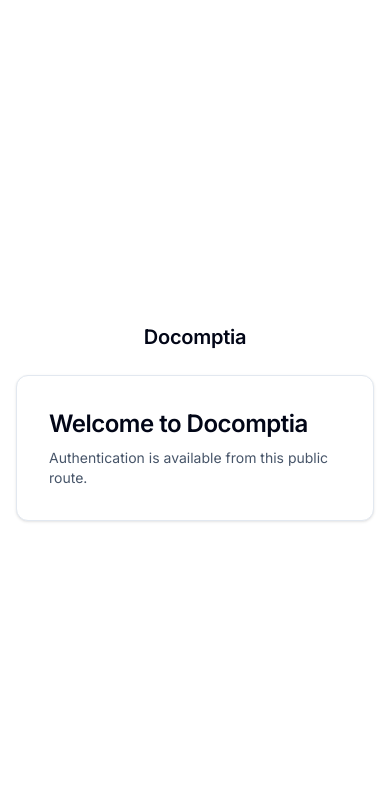
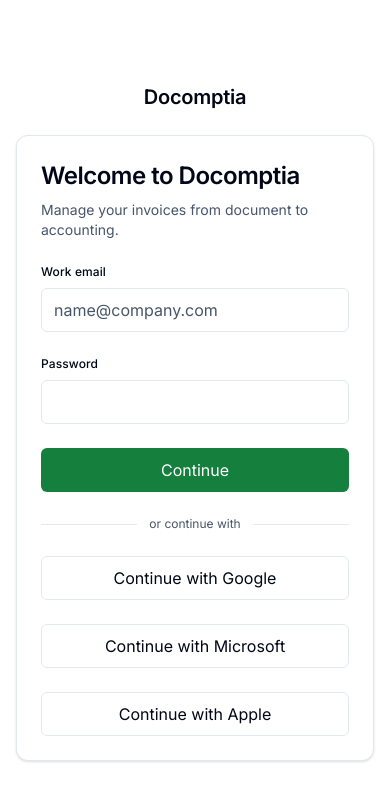
Before and after one commit to fil-rouge-docomptia/docomptia, a React (Vite) app in the folder frontend/: page /login in a window 390 px wide. Shown: the top 800 px of the page. Built offline with nearby package versions, Linux system fonts and the light colour scheme; no server answers.

Commit message:
KAN-246: Implement responsive login flow

```diff
--- a/frontend/src/pages/LoginRoutePage.tsx
+++ b/frontend/src/pages/LoginRoutePage.tsx
@@ -1,14 +1,138 @@
+import { useState } from 'react'
+import type { FormEvent } from 'react'
+import { CircleAlert, LoaderCircle } from 'lucide-react'
+import { useNavigate } from 'react-router-dom'
+
+import { Alert, AlertDescription } from '@/components/ui/alert'
+import { Button } from '@/components/ui/button'
+import { Card, CardContent, CardDescription, CardHeader } from '@/components/ui/card'
+import { Input } from '@/components/ui/input'
+import { Label } from '@/components/ui/label'
+import { Separator } from '@/components/ui/separator'
+import { login } from '@/services/auth'
+
+const AUTH_TOKEN_STORAGE_KEY = 'docomptia.authToken'
+const LOGIN_ERROR_MESSAGE = 'Unable to sign in. Check your credentials and try again.'
+const ssoProviders = ['Google', 'Microsoft', 'Apple']
+
 export default function LoginRoutePage() {
+  const navigate = useNavigate()
+  const [errorMessage, setErrorMessage] = useState<string | null>(null)
+  const [isSubmitting, setIsSubmitting] = useState(false)
+
+  async function handleSubmit(event: FormEvent<HTMLFormElement>) {
+    event.preventDefault()
+    setErrorMessage(null)
+    setIsSubmitting(true)
+
+    const formData = new FormData(event.currentTarget)
+
+    try {
+      const session = await login({
+        email: String(formData.get('email')).trim(),
+        password: String(formData.get('password')),
+      })
+
+      sessionStorage.setItem(AUTH_TOKEN_STORAGE_KEY, session.token)
+      navigate('/dashboard', { replace: true })
+    } catch {
+      setErrorMessage(LOGIN_ERROR_MESSAGE)
+    } finally {
+      setIsSubmitting(false)
+    }
+  }
+
   return (
     <main className="flex min-h-screen items-center justify-center bg-background px-4 py-12">
-      <div className="w-full max-w-[440px] text-center">
-        <p className="text-xl font-semibold tracking-[-0.25px] text-foreground">Docomptia</p>
-        <div className="mt-6 rounded-xl border bg-card p-8 text-left shadow-elevation-2">
-          <h1 className="text-2xl font-semibold tracking-[-0.5px]">Welcome to Docomptia</h1>
-          <p className="mt-2 text-sm leading-5 text-muted-foreground">
-            Authentication is available from this public route.
-          </p>
-        </div>
+      <div className="flex w-full max-w-[440px] flex-col items-center gap-6">
+        <p className="text-xl font-semibold leading-7 tracking-[-0.25px] text-foreground">
+          Docomptia
+        </p>
+
+        <Card className="w-full overflow-hidden rounded-xl shadow-elevation-2">
+          <CardHeader className="space-y-2 p-6 pb-0 md:p-8 md:pb-0">
+            <h1 className="text-2xl font-semibold leading-8 tracking-[-0.5px]">
+              Welcome to Docomptia
+            </h1>
+            <CardDescription className="min-h-10 leading-5">
+              Manage your invoices from document to accounting.
+            </CardDescription>
+          </CardHeader>
+
+          <CardContent className="p-6 md:p-8 md:pt-6">
+            <form className="flex flex-col gap-6" onSubmit={handleSubmit}>
+              <div className="flex flex-col gap-2">
+                <Label className="text-xs leading-4 tracking-[0.1px]" htmlFor="email">
+                  Work email
+                </Label>
+                <Input
+                  aria-describedby={errorMessage ? 'login-error' : undefined}
+                  autoComplete="username"
+                  className="h-11 md:h-9"
+                  disabled={isSubmitting}
+                  id="email"
+                  name="email"
+                  placeholder="name@company.com"
+                  required
+                  type="email"
+                />
+              </div>
+
+              <div className="flex flex-col gap-2">
+                <Label className="text-xs leading-4 tracking-[0.1px]" htmlFor="password">
+                  Password
+                </Label>
+                <Input
+                  aria-describedby={errorMessage ? 'login-error' : undefined}
+                  autoComplete="current-password"
+                  className="h-11 md:h-9"
+                  disabled={isSubmitting}
+                  id="password"
+                  name="password"
+                  required
+                  type="password"
+                />
+              </div>
+
+              {errorMessage ? (
+                <Alert className="border-destructive/30 bg-destructive/5" variant="destructive">
+                  <CircleAlert aria-hidden="true" className="size-4" />
+                  <AlertDescription id="login-error">{errorMessage}</AlertDescription>
+                </Alert>
+              ) : null}
+
+              <Button className="h-11 md:h-10" disabled={isSubmitting} type="submit">
+                {isSubmitting ? (
+                  <>
+                    <LoaderCircle aria-hidden="true" className="animate-spin" />
+                    Signing in…
+                  </>
+                ) : (
+                  'Continue'
+                )}
+              </Button>
+
+              <div className="flex items-center gap-3">
+                <Separator className="flex-1" />
+                <span className="text-xs leading-4 text-muted-foreground">or continue with</span>
+                <Separator className="flex-1" />
+              </div>
+
+              {ssoProviders.map((provider) => (
+                <Button
+                  className="h-11 disabled:opacity-100 md:h-10"
+                  disabled
+                  key={provider}
+                  title={`${provider} sign-in is not available yet`}
+                  type="button"
+                  variant="outline"
+                >
+                  Continue with {provider}
+                </Button>
+              ))}
+            </form>
+          </CardContent>
+        </Card>
       </div>
     </main>
   )
```
